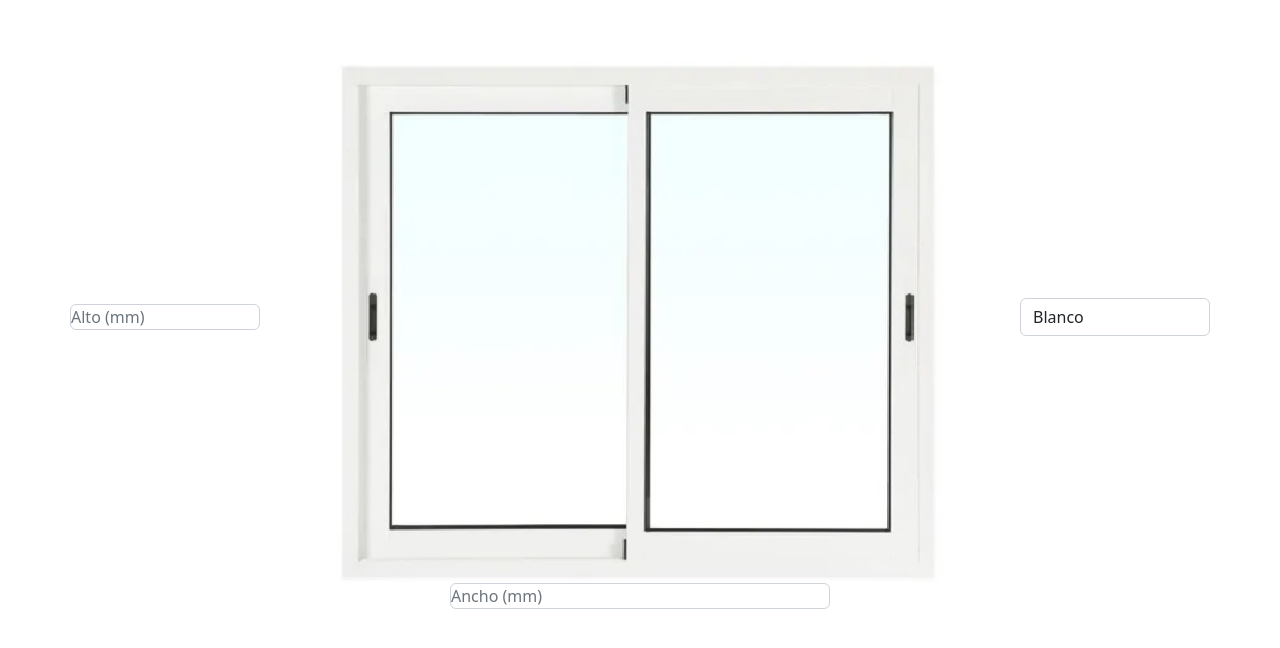
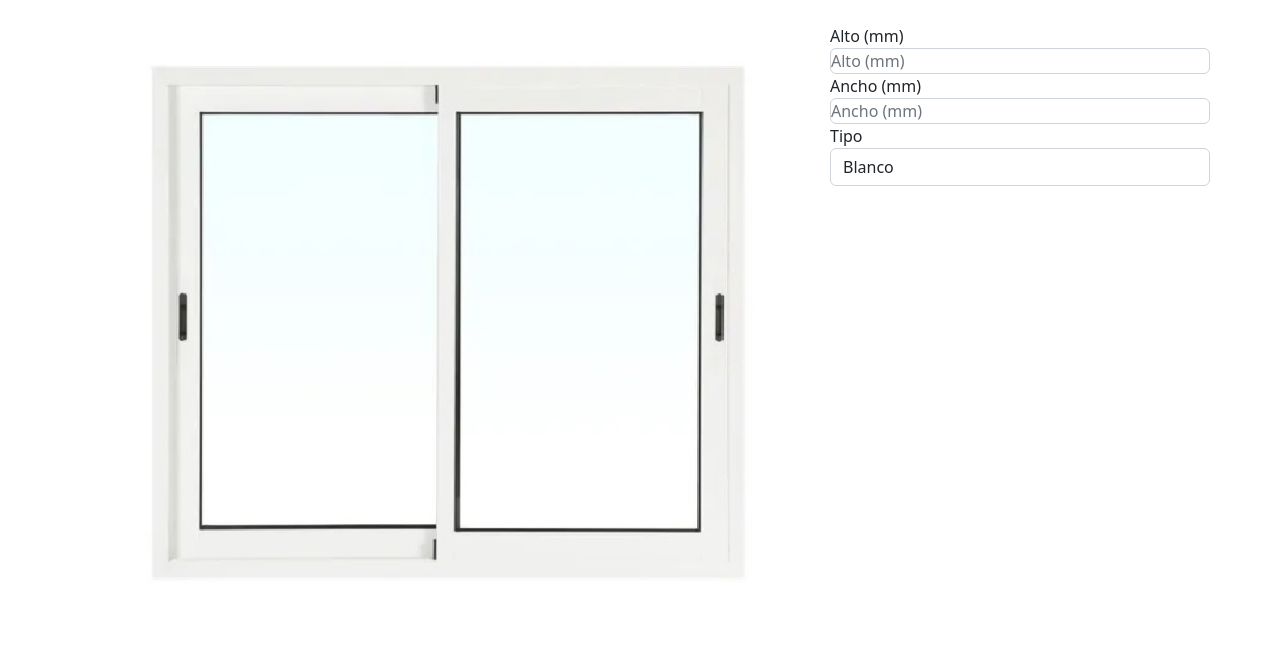
Before and after one commit to tfermoso/presupuestadorventanas, a Flask app: page / in a window 1280 px wide. Shown: the part 64-712 px from the top of the page. Run offline with Flask 3, Linux system fonts and the light colour scheme.

Commit message:
modificando estilos

```diff
--- a/static/css/style.css
+++ b/static/css/style.css
@@ -6,10 +6,7 @@
     flex-direction: column;
     align-items: center;
 }
-.definicion{
-    display: flex;
-    align-items: center;
-}
+
 .presupuestador div, .presupuestador input{
     padding: 0 !important;
 }
--- a/templates/index.html
+++ b/templates/index.html
@@ -13,7 +13,7 @@
         integrity="sha384-cuYeSxntonz0PPNlHhBs68uyIAVpIIOZZ5JqeqvYYIcEL727kskC66kF92t6Xl2V"
         crossorigin="anonymous"></script>
     <script src="/static/js/index.js"></script>
-    <link rel="icon" type="image/jpg" href="/static/img/aluminio.ico"/>
+    <link rel="icon" type="image/jpg" href="/static/img/aluminio.ico" />
 </head>
 
 <body>
@@ -41,22 +41,30 @@
         <br>
 
         <section class="row presupuestador">
-            <div class="col-2 definicion">
+
+            <div class="col-md-8 col-sm-12 ventana">
+                <img id="imagenventana" src="/static/img/blanco.jpg" alt="" srcset="">
+
+
+            </div>
+            <div class="col-md-4 col-sm-12 definicion">
+                <div class="col-12 form-group">
+                    <label for="">Alto (mm)</label>
                     <input type="number" min="0" step="1" max="5000" class="form-control" placeholder="Alto (mm)">
                 </div>
-            <div class="col-8 ventana">
-                <img id="imagenventana" src="/static/img/blanco.jpg" alt="" srcset="">
-                <div class="col-6">
+                <div class="col-12 form-group">
+                    <label for="">Ancho (mm)</label>
                     <input type="number" min="0" step="1" max="10000" class="form-control" placeholder="Ancho (mm)">
                 </div>
 
-            </div>
-            <div class="col-2 definicion">
+                <div class="col-12 form-group">
+                    <label for="">Tipo</label>
                     <select class="form-control" name="" id="tipoventana">
                         <option value="blanco.jpg">Blanco</option>
                         <option value="madera.jpg">Madera</option>
                         <option value="aluminio.jpg">Aluminio</option>
                     </select>
+                </div>
             </div>
         </section>
 
```
Lines whose indentation alone changed are shown as unchanged.
